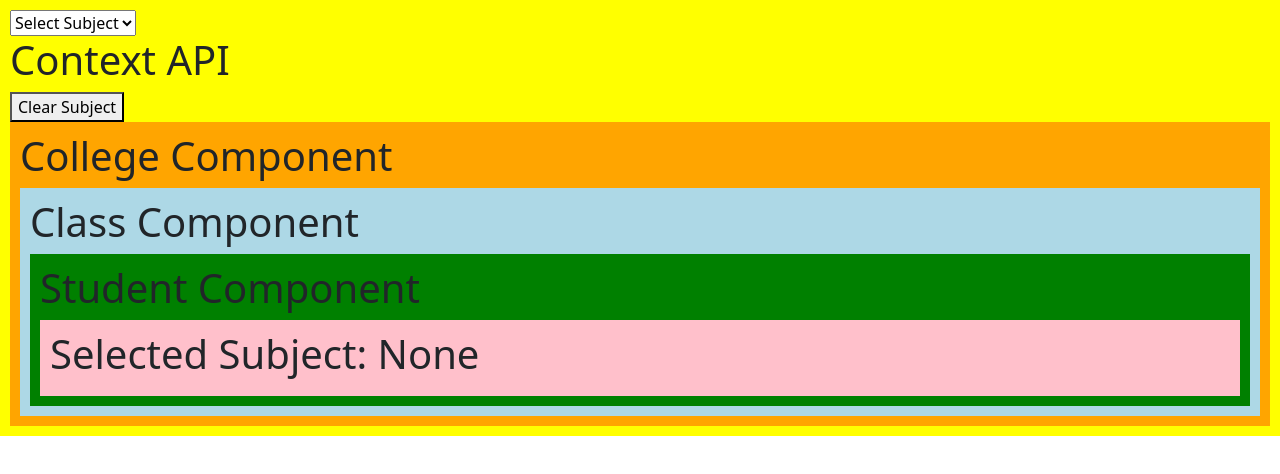
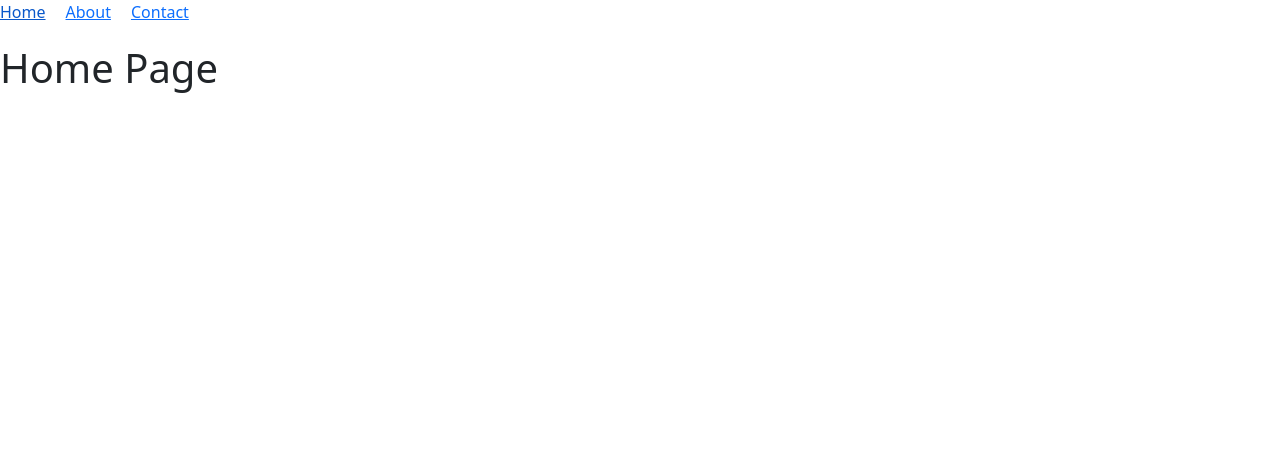
Before and after one commit to whoankitchauhan/learningReact, a React (Vite) app in the folder react1/: page / in a window 1280 px wide. Shown: the top 474 px of the page. Built offline with nearby package versions, Linux system fonts and the light colour scheme.

Commit message:
React Router Basic

```diff
--- a/react1/package.json
+++ b/react1/package.json
@@ -14,6 +14,7 @@
     "react": "^19.1.0",
     "react-bootstrap": "^2.10.10",
     "react-dom": "^19.1.0",
+    "react-router-dom": "^7.6.2",
     "styled-components": "^6.1.19"
   },
   "devDependencies": {
--- a/react1/src/App.jsx
+++ b/react1/src/App.jsx
@@ -1,27 +1,20 @@
-import { useState } from "react";
-import College from "./College";
-import { SubjectContext } from "./ContextData";
+import { BrowserRouter, Routes, Route, Link } from "react-router-dom";
 
 function App() {
-  const [subject, setSubject] = useState('');
-  const handleChange = (event) => {
-    setSubject(event.target.value);
-  };
   return (
-    <div style={{ backgroundColor: "yellow", padding: 10 }}>
-      <SubjectContext.Provider value={subject}>
-        <select value={subject} onChange={handleChange}>
-          <option value="">Select Subject</option>
-          <option value="DBMS">DBMS</option>
-          <option value="JAVA">JAVA</option>
-          <option value="C++">C++</option>
-          <option value="PYTHON">PYTHON</option>
-        </select>
-        <h1>Context API</h1>
-        <button onClick={()=>setSubject('')}>Clear Subject</button>
-        <College />
-      </SubjectContext.Provider>
-    </div>
+    <BrowserRouter>
+      <nav style={{ display: "flex", gap: "20px", marginBottom: "20px" }}>
+        <Link to="/">Home</Link>
+        <Link to="/about">About</Link>
+        <Link to="/contact">Contact</Link>
+      </nav>
+
+      <Routes>
+        <Route path="/" element={<h1>Home Page</h1>} />
+        <Route path="/about" element={<h1>About Page</h1>} />
+        <Route path="/contact" element={<h1>Contact Page</h1>} />
+      </Routes>
+    </BrowserRouter>
   );
 }
 
--- a/react1/src/ClassComponent.jsx
+++ /dev/null
@@ -1,12 +0,0 @@
-import Student from "./Student";
-
-function ClassComponent() {
-  return (
-    <div style={{ backgroundColor: "lightblue", padding: 10 }}>
-      <h1>Class Component</h1>
-      <Student/>
-    </div>
-  );
-}
-
-export default ClassComponent;
--- a/react1/src/College.jsx
+++ /dev/null
@@ -1,12 +0,0 @@
-import ClassComponent from "./ClassComponent";
-
-function College() {
-  return (
-    <div style={{ backgroundColor: "orange", padding: 10 }}>
-      <h1>College Component</h1>
-      <ClassComponent/>
-    </div>
-  );
-}
-
-export default College;
--- a/react1/src/ContextData.jsx
+++ /dev/null
@@ -1,3 +0,0 @@
-import { createContext } from "react";
-
- export const SubjectContext = createContext("Maths");
--- a/react1/src/Student.jsx
+++ /dev/null
@@ -1,12 +0,0 @@
-import Subject from "./Subject";
-
-function Student() {
-  return (
-    <div style={{ backgroundColor: "green", padding: 10 }}>
-      <h1>Student Component</h1>
-      <Subject/>
-    </div>
-  );
-}
-
-export default Student;
--- a/react1/src/Subject.jsx
+++ /dev/null
@@ -1,13 +0,0 @@
-import { useContext } from "react";
-import { SubjectContext } from "./ContextData";
-
-function Subject() {
-  const subject = useContext(SubjectContext);
-  return (
-    <div style={{ backgroundColor: "pink", padding: 10 }}>
-      <h1>Selected Subject: {subject || "None"}</h1>
-    </div>
-  );
-}
-
-export default Subject;
```
Also changed, not shown: react1/src/User.jsx (deleted, +0 -9 lines), 1 other file (tests, documents, lock files or other folders).
